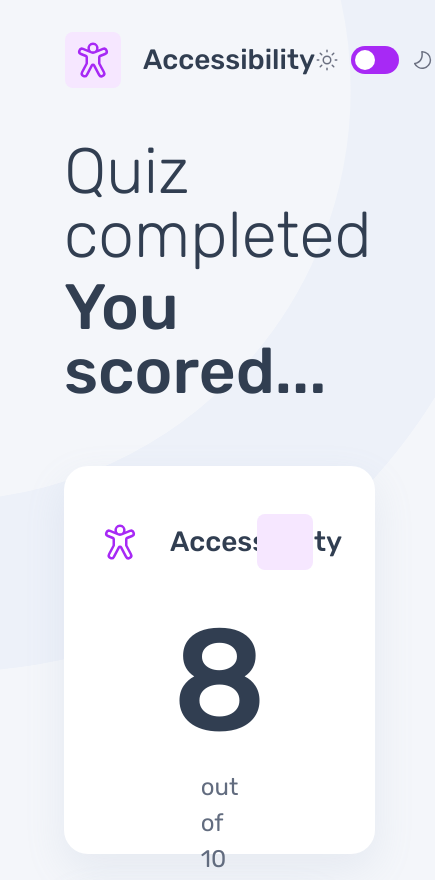
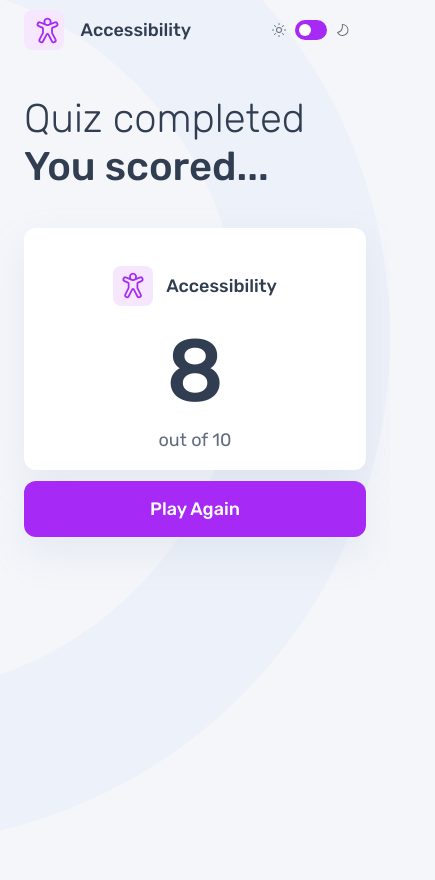
Before and after one commit to wraith-wall/frontend-quiz-app, a plain HTML site: page results.html in a window 390 px wide. Shown: the top 880 px of the page, 435 px wide, since content can reach past the window. After the commit the page ends 844 px from the top, so only its background shows below. Drawn offline with Linux system fonts and the light colour scheme.

Commit message:
fix alignment

```diff
--- a/results.html
+++ b/results.html
@@ -57,11 +57,13 @@
         <div class="results__right">
           <div class="results__score">
             <div class="results__score-type">
-              <img
-                src="assets/images/icon-accessibility.svg"
-                alt="Quiz type icon"
-                class="results__score-icon"
-              />
+              <div class="results__score-container">
+                <img
+                  src="assets/images/icon-accessibility.svg"
+                  alt="Quiz type icon"
+                  class="results__score-icon"
+                />
+              </div>
               <span class="results__score-subject">Accessibility</span>
             </div>
             <div class="results__score-value">
--- a/scss/styles.scss
+++ b/scss/styles.scss
@@ -89,6 +89,8 @@ body {
   background-repeat: no-repeat;
   background-position: top left;
   background-size: cover;
+  display: flex;
+  justify-content: center;
 }
 
 .start {
@@ -492,32 +494,29 @@ body {
     align-items: center;
     position: relative;
     justify-content: center;
-    &::before {
-      content: "";
-      position: absolute;
+  }
+  &__score-container {
+    display: flex;
+    justify-content: center;
+    align-items: center;
     width: 56px;
     height: 56px;
     background-color: #f6e7ff;
     border-radius: 8px;
     z-index: 1;
-      top: 50%;
-      left: 1px;
-      transform: translateY(-50%);
-    }
   }
   &__score-icon {
     width: 40px;
     height: 40px;
     position: relative;
     z-index: 2;
-    margin-left: 3px;
   }
   &__score-subject {
     @extend %fz28;
-    margin-left: 30px;
+    margin-left: 21px;
   }
   &__score-value {
-    margin-top: 47px;
+    margin-top: 34px;
     display: flex;
     flex-direction: column;
     align-items: center;
@@ -545,7 +544,10 @@ body {
   }
 }
 
-@media (max-width: 768px) {
+@media (max-width: 950px) {
+  body {
+    background-image: url(../assets/images/pattern-background-tablet-light.svg);
+  }
   .start {
     padding: 54px 64px 241px 64px;
     &__header {
@@ -627,15 +629,16 @@ body {
     &__right {
       width: 100%;
     }
-    &__score-type {
-      &::before {
-        left: 37px;
-      }
+    &__score {
+      padding-inline: 59px;
     }
   }
 }
 
-@media (max-width: 376px) {
+@media (max-width: 500px) {
+  body {
+    background-image: url(../assets/images/pattern-background-mobile-light.svg);
+  }
   .start {
     padding: 26px 24px 251px 24px;
     &__header {
@@ -786,7 +789,6 @@ body {
     &__type-icon {
       width: 28.57px;
       height: 28.57px;
-      left: -3px;
     }
     &__theme-switch {
       gap: 8px;
@@ -816,21 +818,18 @@ body {
     &__score {
       height: 242px;
       border-radius: 12px;
-      padding: 38px 120.5px;
+      padding: 38px 40px;
     }
-    &__score-type {
-      &::before {
+    &__score-container {
       width: 40px;
       height: 40px;
-        left: -40px;
-      }
     }
     &__score-value {
       margin-top: 21px;
     }
     &__score-subject {
       font-size: 18px;
-      margin-left: 23px;
+      margin-left: 13px;
     }
     &__score-number {
       font-size: 88px;
@@ -842,7 +841,6 @@ body {
     &__score-icon {
       width: 28.57px;
       height: 28.57px;
-      left: 2px;
     }
     &__play-again {
       height: 56px;
```
Also changed, not shown: css/styles.min.css. Lines whose indentation alone changed are shown as unchanged.
